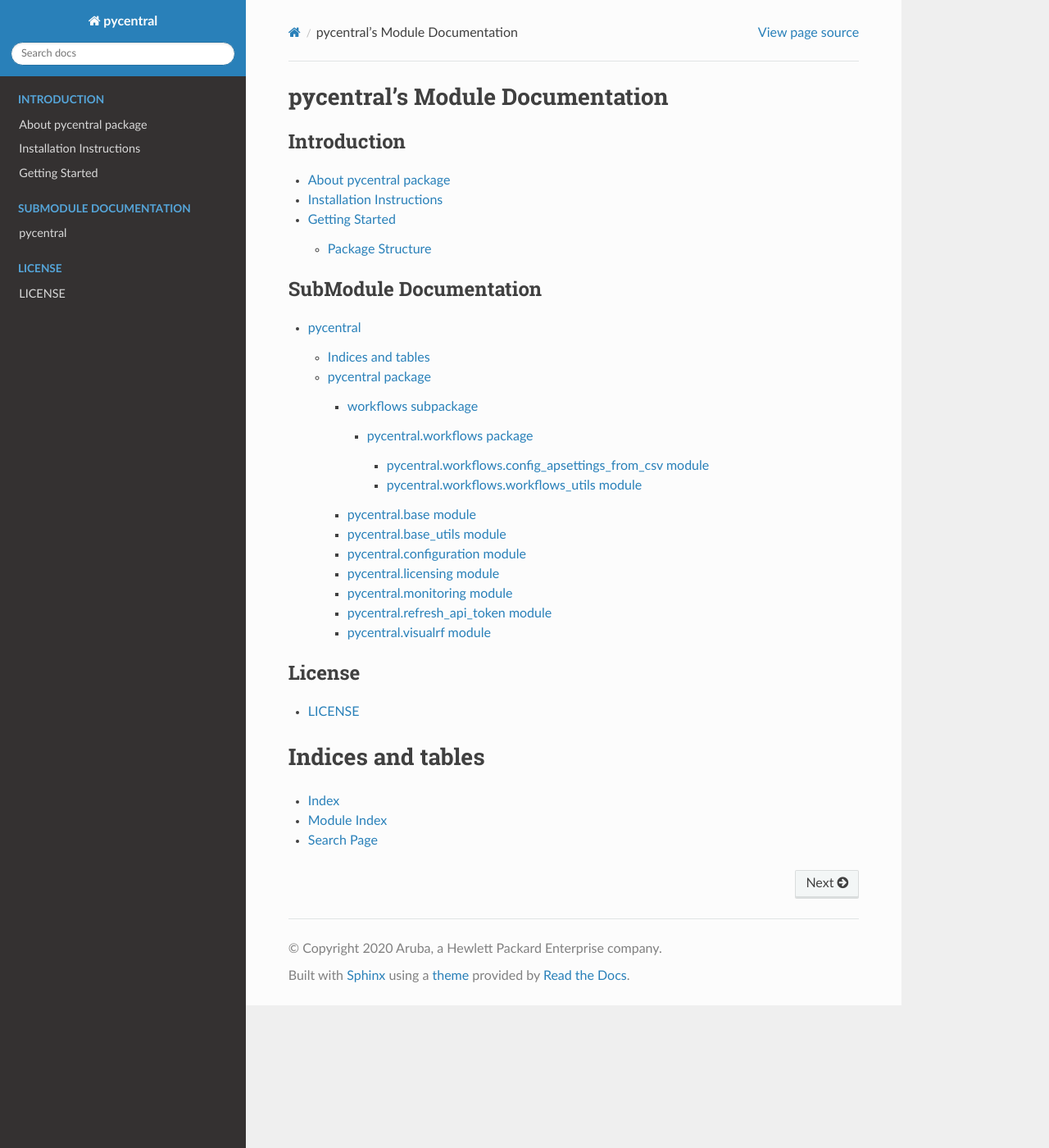
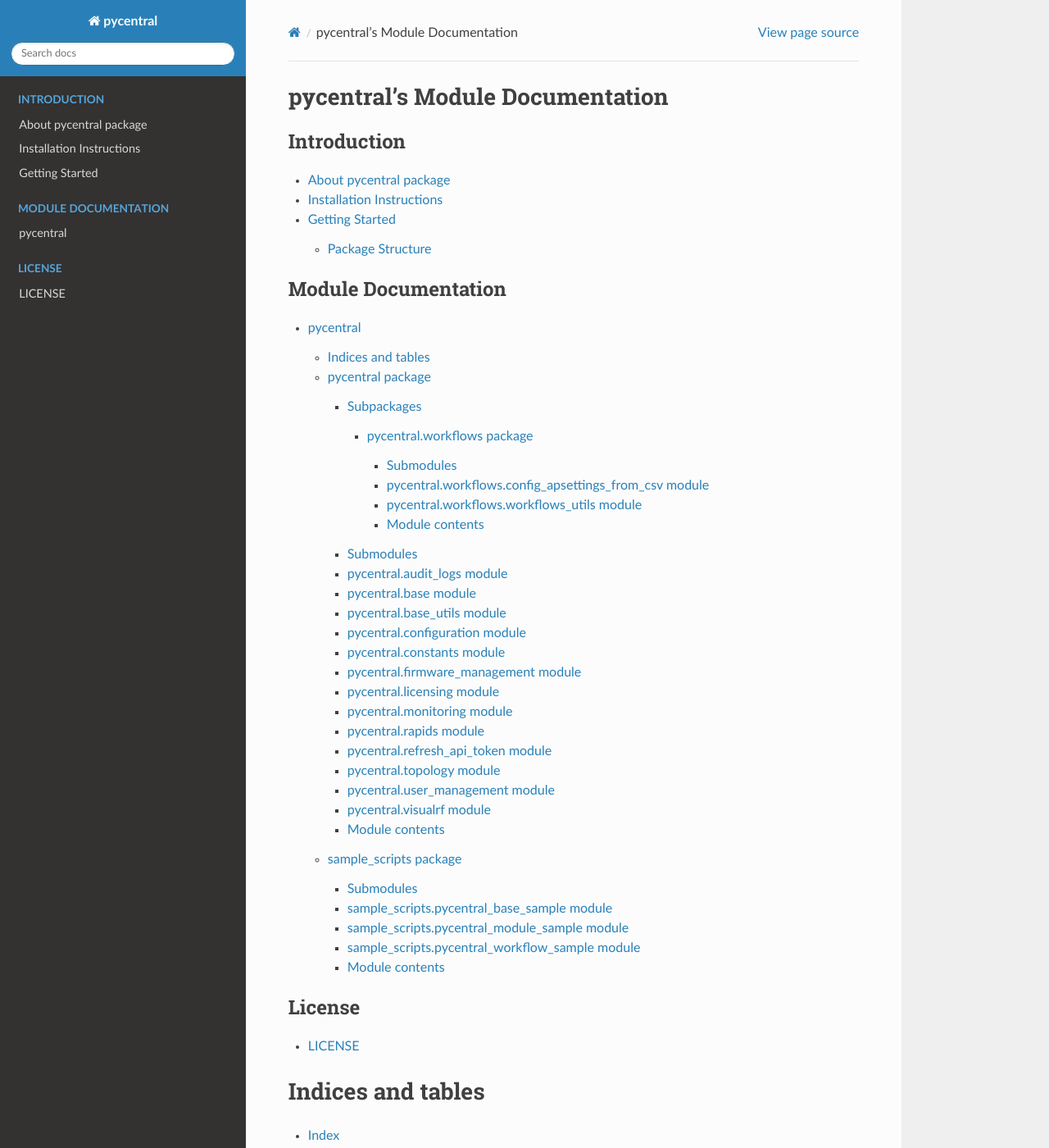
Before and after one commit to aruba/pycentral, a Sphinx documentation site: the page built from docs/source/index.rst, in a window 1280 px wide and 1400 px high. Shown: the whole window at 82% size. Built offline with Sphinx 7.4.7 and the Read the Docs theme 2.0.0, drawn with Linux system fonts in a browser that asks for light colours.

Commit message:
Added documentation for new modules

```diff
--- a/docs/source/conf.py
+++ b/docs/source/conf.py
@@ -12,7 +12,7 @@
 #
 import os
 import sys
-sys.path.insert(0, os.path.abspath('../..'))
+sys.path.insert(0, os.path.abspath('../../pycentral/'))
 
 
 # -- Project information -----------------------------------------------------
@@ -22,7 +22,7 @@ copyright = '2020 Aruba, a Hewlett Packard Enterprise company'
 author = 'aruba-automation@hpe.com'
 
 # The full version, including alpha/beta/rc tags
-release = '0.1'
+release = '0.0.2'
 
 
 # -- General configuration ---------------------------------------------------
--- a/docs/source/index.rst
+++ b/docs/source/index.rst
@@ -15,7 +15,7 @@ pycentral's Module Documentation
    getting_started
 
 .. toctree::
-   :caption: SubModule Documentation
+   :caption: Module Documentation
 
    modules
 
--- a/docs/source/modules.rst
+++ b/docs/source/modules.rst
@@ -5,3 +5,4 @@ pycentral
    :maxdepth: 4
 
    pycentral
+   sample_scripts
--- a/docs/source/pycentral.rst
+++ b/docs/source/pycentral.rst
@@ -8,13 +8,24 @@ Indices and tables
 pycentral package
 =================
 
-workflows subpackage
---------------------
+Subpackages
+-----------
 
 .. toctree::
    :maxdepth: 4
 
    pycentral.workflows
+
+Submodules
+----------
+
+pycentral.audit\_logs module
+----------------------------
+
+.. automodule:: pycentral.audit_logs
+   :members:
+   :undoc-members:
+   :show-inheritance:
 
 pycentral.base module
 ---------------------
@@ -40,6 +51,22 @@ pycentral.configuration module
    :undoc-members:
    :show-inheritance:
 
+pycentral.constants module
+--------------------------
+
+.. automodule:: pycentral.constants
+   :members:
+   :undoc-members:
+   :show-inheritance:
+
+pycentral.firmware\_management module
+-------------------------------------
+
+.. automodule:: pycentral.firmware_management
+   :members:
+   :undoc-members:
+   :show-inheritance:
+
 pycentral.licensing module
 --------------------------
 
@@ -56,10 +83,34 @@ pycentral.monitoring module
    :undoc-members:
    :show-inheritance:
 
+pycentral.rapids module
+-----------------------
+
+.. automodule:: pycentral.rapids
+   :members:
+   :undoc-members:
+   :show-inheritance:
+
 pycentral.refresh\_api\_token module
 ------------------------------------
 
 .. automodule:: pycentral.refresh_api_token
+   :members:
+   :undoc-members:
+   :show-inheritance:
+
+pycentral.topology module
+-------------------------
+
+.. automodule:: pycentral.topology
+   :members:
+   :undoc-members:
+   :show-inheritance:
+
+pycentral.user\_management module
+---------------------------------
+
+.. automodule:: pycentral.user_management
    :members:
    :undoc-members:
    :show-inheritance:
@@ -71,3 +122,11 @@ pycentral.visualrf module
    :members:
    :undoc-members:
    :show-inheritance:
+
+Module contents
+---------------
+
+.. automodule:: pycentral
+   :members:
+   :undoc-members:
+   :show-inheritance:
--- a/docs/source/pycentral.workflows.rst
+++ b/docs/source/pycentral.workflows.rst
@@ -1,5 +1,8 @@
 pycentral.workflows package
 ===========================
+
+Submodules
+----------
 
 pycentral.workflows.config\_apsettings\_from\_csv module
 --------------------------------------------------------
@@ -16,3 +19,11 @@ pycentral.workflows.workflows\_utils module
    :members:
    :undoc-members:
    :show-inheritance:
+
+Module contents
+---------------
+
+.. automodule:: pycentral.workflows
+   :members:
+   :undoc-members:
+   :show-inheritance:
--- /dev/null
+++ b/docs/source/sample_scripts.rst
@@ -0,0 +1,37 @@
+sample\_scripts package
+=======================
+
+Submodules
+----------
+
+sample\_scripts.pycentral\_base\_sample module
+----------------------------------------------
+
+.. automodule:: sample_scripts.pycentral_base_sample
+   :members:
+   :undoc-members:
+   :show-inheritance:
+
+sample\_scripts.pycentral\_module\_sample module
+------------------------------------------------
+
+.. automodule:: sample_scripts.pycentral_module_sample
+   :members:
+   :undoc-members:
+   :show-inheritance:
+
+sample\_scripts.pycentral\_workflow\_sample module
+--------------------------------------------------
+
+.. automodule:: sample_scripts.pycentral_workflow_sample
+   :members:
+   :undoc-members:
+   :show-inheritance:
+
+Module contents
+---------------
+
+.. automodule:: sample_scripts
+   :members:
+   :undoc-members:
+   :show-inheritance:
```
